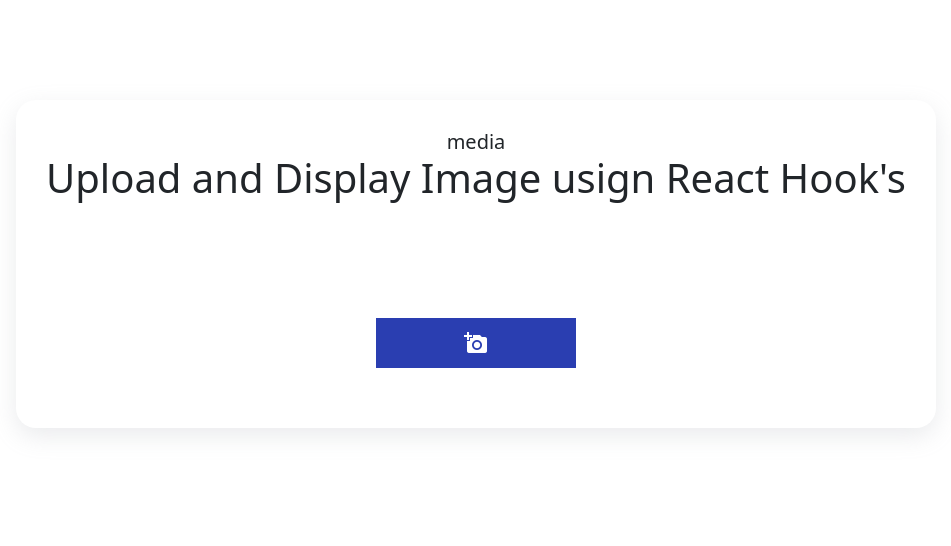
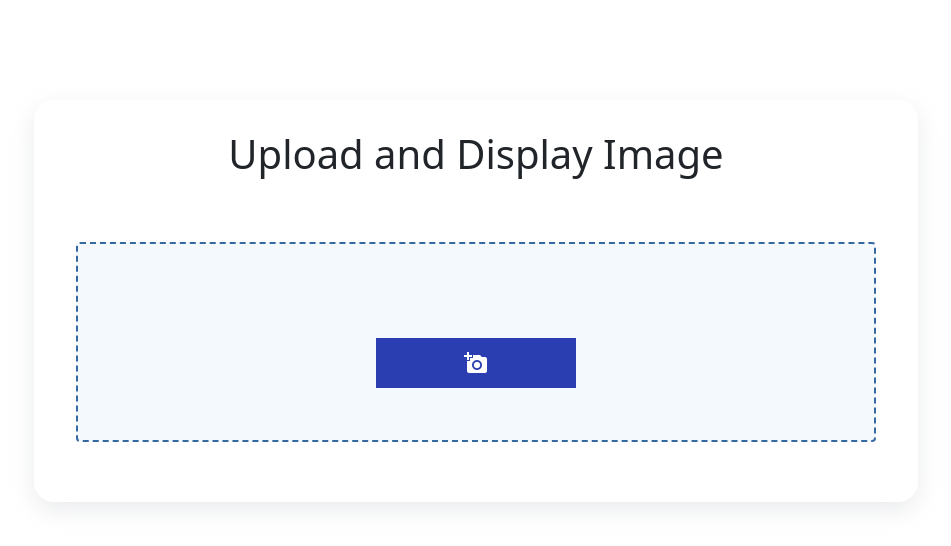
Before and after one commit to ahmednasser19/media-uploader-react, a React (Create React App) app: page / in a window 1280 px wide. Shown: the top 546 px of the page, without its empty margins (164-1115 px from the left). Built offline with nearby package versions, Linux system fonts and the light colour scheme.

Commit message:
add drag and drop feature

```diff
--- a/src/App.css
+++ b/src/App.css
@@ -62,3 +62,46 @@ body {
   font-size: 2.5rem;
   cursor: pointer;
 }
+
+.result {
+  min-height: 100%;
+  max-height: 100%;
+  width: 100%;
+
+  margin-top: 1rem;
+  display: flex;
+  flex-wrap: wrap;
+  align-items: center;
+  justify-content: left;
+}
+.img-grid {
+  display: grid;
+}
+
+img {
+  width: 320px;
+  height: 300px;
+  object-fit: cover;
+
+  padding: 0.75rem;
+}
+
+.draggable-container {
+}
+
+.home {
+  width: 800px;
+  height: 200px;
+  background-color: rgba(233, 243, 254, 0.5);
+  padding: 6px;
+  border-radius: 4px;
+  border: 2px dashed rgba(55, 105, 161, 2);
+  font-size: 14px;
+  display: flex;
+  margin-bottom: 7px;
+  position: relative;
+  align-items: center;
+  justify-content: center;
+}
+.images-layout {
+}
--- a/src/App.js
+++ b/src/App.js
@@ -6,7 +6,7 @@ function App() {
   return (
     <div className="box">
       <h2 className='header'>
-        media
+
         <DisplayImage />
       </h2>
     </div >
--- a/src/components/DisplayIamge.js
+++ b/src/components/DisplayIamge.js
@@ -1,26 +1,125 @@
 import React, { useState } from "react";
 import '../App.css'
+import HomePage from "./HomePage";
 const UploadAndDisplayImage = () => {
-    const [selectedImage, setSelectedImage] = useState(null);
+    const [selectedImages, setSelectedImages] = useState([]);
 
-    return (
-        <div>
-            <h1>Upload and Display Image usign React Hook's</h1>
-            {selectedImage && (
-                <div style={{ marginTop: "50px", }}>
-                    <img alt="not fount" width={"250px"} src={URL.createObjectURL(selectedImage)} />
-                    <br />
-                    <button onClick={() => setSelectedImage(null)}>Remove</button>
+    const imageHandelChange = (e) => {
+        //console.log(e.target.files)
+        if (e.target.files) {
+            const fileArray = Array.from(e.target.files).map((file) => URL.createObjectURL(file))
+            console.log(fileArray)
+            setSelectedImages((prevImages) => prevImages.concat(fileArray))
+            Array.from(e.target.files).map(
+                (file) => URL.revokeObjectURL(file)
+            )
+        }
+    }
+
+    const renderImages = (s) => {
+
+        return s.map((photo) => {
+            return <>
+                <div className="images-layout" >
+                    <img src={photo} key={photo} />
                 </div>
+            </>
+        })
+    }
+
+    ///drag and drop images
+
+    const dragOver = (e) => {
+        e.preventDefault();
+    }
+    const dragEnter = (e) => {
+        e.preventDefault();
+    }
+
+    const dragLeave = (e) => {
+        e.preventDefault();
+    }
+    const fileDrop = (e) => {
+        e.preventDefault();
+        const files = e.dataTransfer.files;
+        console.log(files)
+
+        if (files) {
+            const fileArray = Array.from(files).map((file) => URL.createObjectURL(file))
+            console.log(fileArray)
+            setSelectedImages((prevImages) => prevImages.concat(fileArray))
+            Array.from(files).map(
+                (file) => URL.revokeObjectURL(file)
             )
         }
 
-            <br />
+    }
+
+
+
+
+    return (
+        // (selectedImages.length) == 0 ?
+        // <>
+        //     <div className="draggable-container">
+        //         <div>
+        //             <h5>Media</h5>
+        //         </div>
+
+
+
+        //         <div className="home" onDragOver={dragOver} onDragEnter={dragEnter} onDragLeave={dragLeave} onDrop={fileDrop}>
+
+
+
+
+
+
+
+
+        //             {/* <input type="file" id="file" multiple onChange={imageHandelChange} />
+        //                 <div className="label-holder">
+        //                     <label htmlFor="file" className="label">
+        //                         <i className="material-icons">add_a_photo</i>
+        //                     </label>
+        //                 </div> */}
+        //         </div>
+
+        //     </div>
+
+
+        // </>
+
+
+
+
+
+        //    :
+
+        <>
+
+
+            <h1>Upload and Display Image </h1>
+
+            <div className="result">
+                {renderImages(selectedImages)}
+            </div>
+
 
             <br />
+            <br />
+            <div className="container">
 
-            <div>
-                <input type="file" id="file" />
+
+
+
+                <div className="home"
+                    onDragOver={dragOver}
+                    onDragEnter={dragEnter}
+                    onDragLeave={dragLeave}
+                    onDrop={fileDrop}>
+
+                    <input type="file" id="file" multiple onChange={imageHandelChange} />
                     <div className="label-holder">
                         <label htmlFor="file" className="label">
                             <i className="material-icons">add_a_photo</i>
@@ -29,16 +128,17 @@ const UploadAndDisplayImage = () => {
                 </div>
 
 
-            {/*
-            <input
-                type="file"
-                name="myImage"
-                onChange={(event) => {
-                    console.log(event.target.files[0]);
-                    setSelectedImage(event.target.files[0]);
-                }}
-            /> */}
-        </div >
+
+            </div>
+
+
+
+
+        </>
+
+
+
+
     );
 };
 
--- /dev/null
+++ b/src/components/HomePage.js
@@ -0,0 +1,7 @@
+import React from 'react'
+
+export default function HomePage() {
+    return (
+        <div>HomePage</div>
+    )
+}
```
Also changed, not shown: src/components/Checkbox.js (added, +13 -0 lines). Lines whose indentation alone changed are shown as unchanged.
